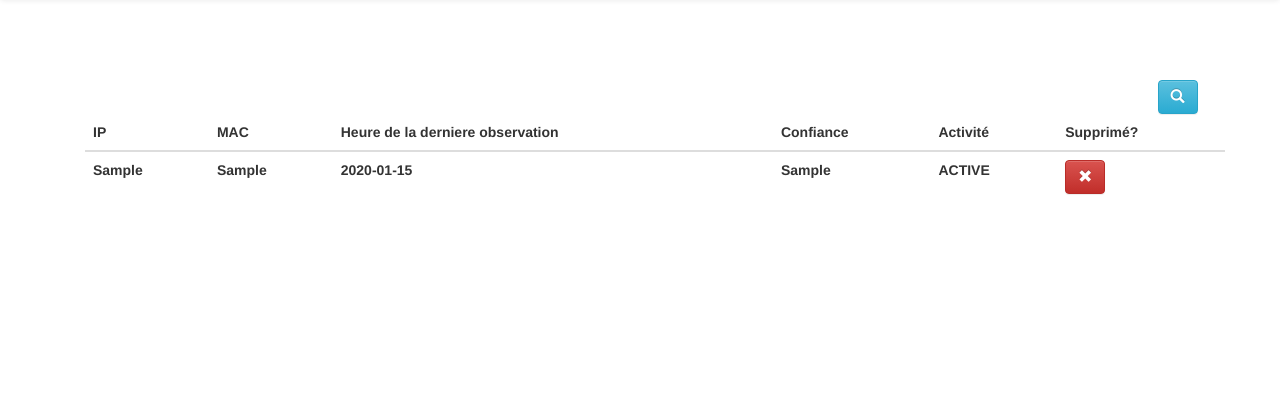
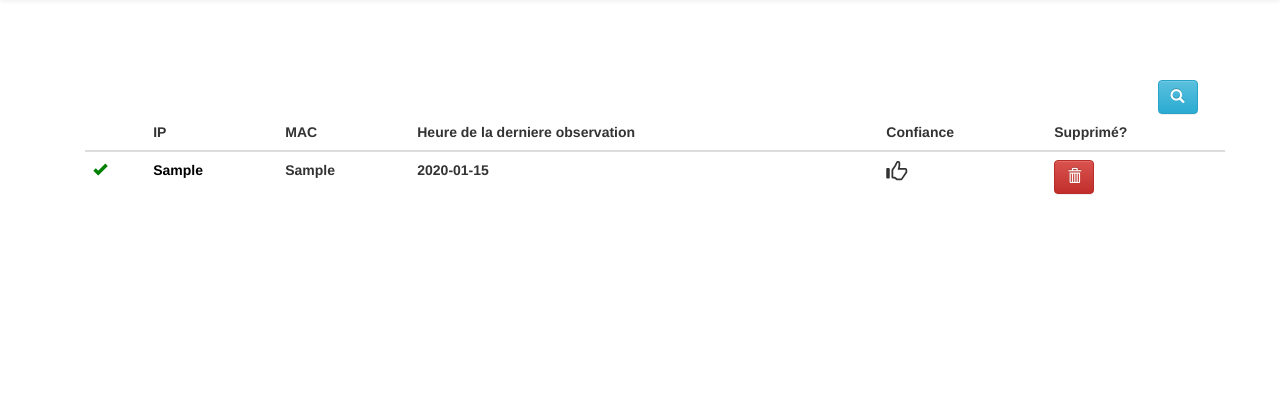
Before and after one commit to mic-rigaud/Heimdall, a Django app: page / in a window 1280 px wide. Shown: the part 52-446 px from the top of the page. Run offline with Django 3.2, Linux system fonts and the light colour scheme; tables that the repository leaves empty hold one stand-in row (values such as "Sample post"); lists and menus that the app fills with data are empty; some libraries are stand-ins or nearby versions.

Commit message:
Amelioration home + creation page pour chaque element
- Mise en place de bouton graphique pour certain champ
- Creation d une page vierge pour chaque element

```diff
--- a/Blueberry/urls.py
+++ b/Blueberry/urls.py
@@ -23,6 +23,7 @@ urlpatterns = [
     url(r'^settings/$', Main_UI.settings, name='settings'),
     url(r'^task/$', Network_Analyst.tasks, name='task'),
     url(r'^about/$', Main_UI.about, name='about'),
-    url(r'^delete/(?P<ip_d>.+)/(?P<mac_d>.+)$', Main_UI.delete_entry, name='delete')
+    url(r'^delete/(?P<ip_d>.+)/(?P<mac_d>.+)$', Main_UI.delete_entry, name='delete'),
+    url(r'^info/(?P<ip_d>.+)/(?P<mac_d>.+)$', Main_UI.info, name='info')
     # url(r'^network_analyst/', include('Network_Analyst.urls')),
 ]
--- a/Main_UI/templates/Main_UI/home.html
+++ b/Main_UI/templates/Main_UI/home.html
@@ -12,11 +12,11 @@
     <table class="table" >
         <thead>
             <tr>
+                <th></th>
                 <th>IP</th>
                 <th>MAC</th>
                 <th>Heure de la derniere observation</th>
                 <th>Confiance</th>
-                <th>Activité</th>
                 <th>Supprimé?</th>
         </th>
             </tr>
@@ -24,12 +24,22 @@
         <tbody>
             {% for element in database %}
             <tr>
-                <th>{{ element.ip }}</th>
+                <th>{% if element.statut == "ACTIVE" %}
+                    <span class="glyphicon glyphicon-ok" style="color:green"></span>
+                    {% else %}
+                    <span class="glyphicon glyphicon-remove" style="color:red"></span>
+                    {% endif %}
+                </th>
+                <th><a href="{% url 'info' element.ip element.mac %}" style="color:black">{{ element.ip }}</a></th>
                 <th>{{ element.mac }}</th>
                 <th>{{ element.time_last }}</th>
-                <th>{{ element.confiance }}</th>
-                <th>{{ element.statut }}</th>
-                <th><a class="btn btn-danger " href="{% url 'delete' element.ip element.mac %}"><span class="glyphicon glyphicon-remove"></span></a></th>
+                <th>{% if element.confiance == "NON" %}
+                    <span class="glyphicon glyphicon-thumbs-down" style="font-size:1.5em"></span>
+                    {% else %}
+                    <span class="glyphicon glyphicon-thumbs-up" style="font-size:1.5em"></span>
+                    {% endif %}
+                </th>
+                <th><a class="btn btn-danger " href="{% url 'delete' element.ip element.mac %}"><span class="glyphicon glyphicon-trash"></span></a></th>
             </tr>
             {% endfor %}
         </tbody>
--- /dev/null
+++ b/Main_UI/templates/Main_UI/info.html
@@ -0,0 +1,5 @@
+{% extends "base.html" %}
+{% block content %}
+
+BONJOUR
+{% endblock %}
--- a/Main_UI/views.py
+++ b/Main_UI/views.py
@@ -20,3 +20,7 @@ def delete_entry(request, ip_d, mac_d):
     element = NetworkDatabase.objects.get(ip=ip_d, mac=mac_d)
     element.delete()
     return redirect('home')
+
+def info(request, ip_d, mac_d):
+    element = NetworkDatabase.objects.get(ip=ip_d, mac=mac_d)
+    return render(request, 'Main_UI/info.html', locals())
--- a/templates/base.html
+++ b/templates/base.html
@@ -15,7 +15,6 @@
         <link rel="stylesheet" href="{% static 'css/sticky-footer-navbar.css' %}" />
     </head>
     <body class="site">
-        <!-- <header>Crêpes bretonnes</header> -->
         <nav class="navbar navbar-default">
             <div class="container" >
                 <div class="navbar-header">
```
Also changed, not shown: Network_Analyst/task.py (+7 -3 lines).
